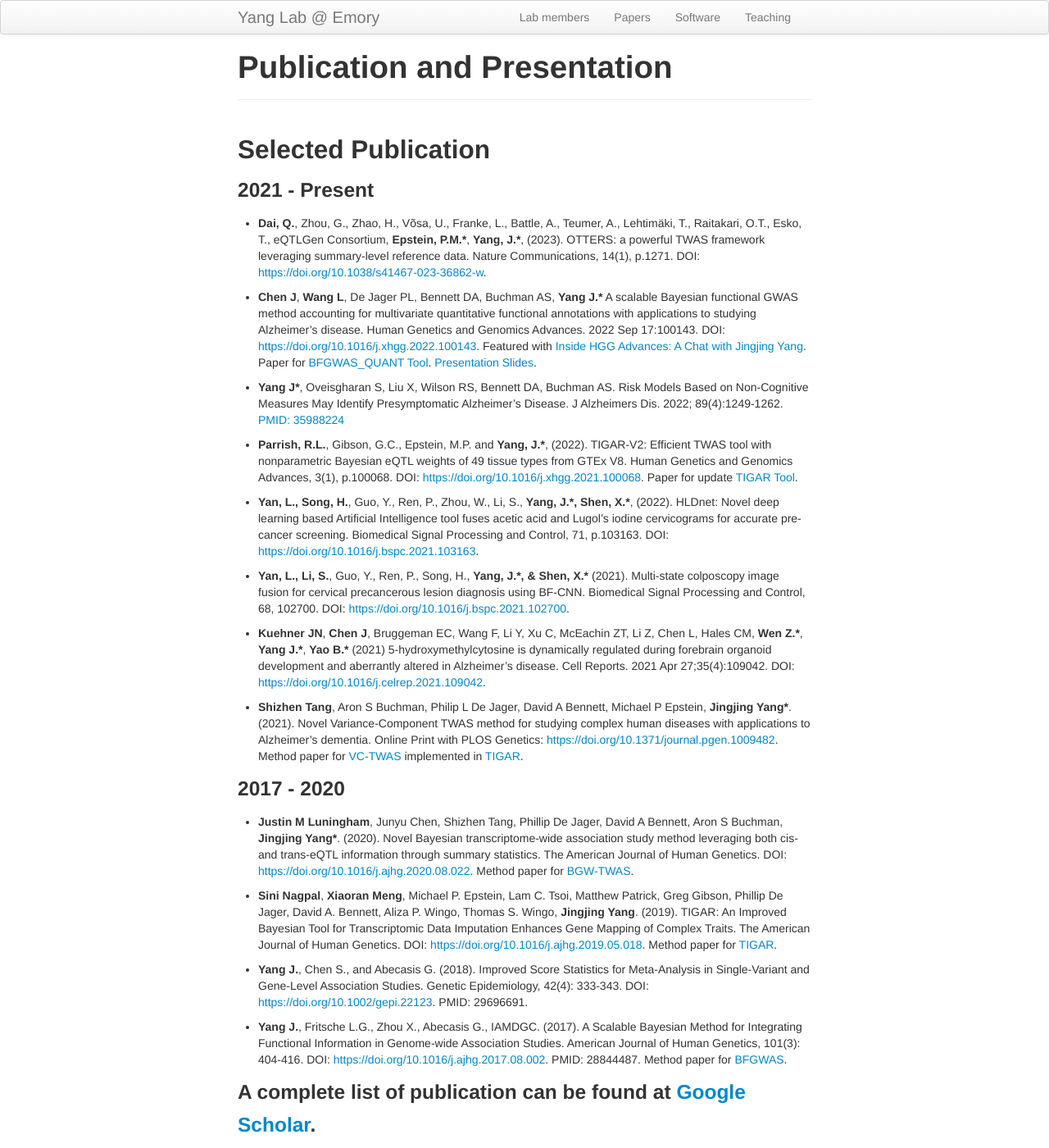
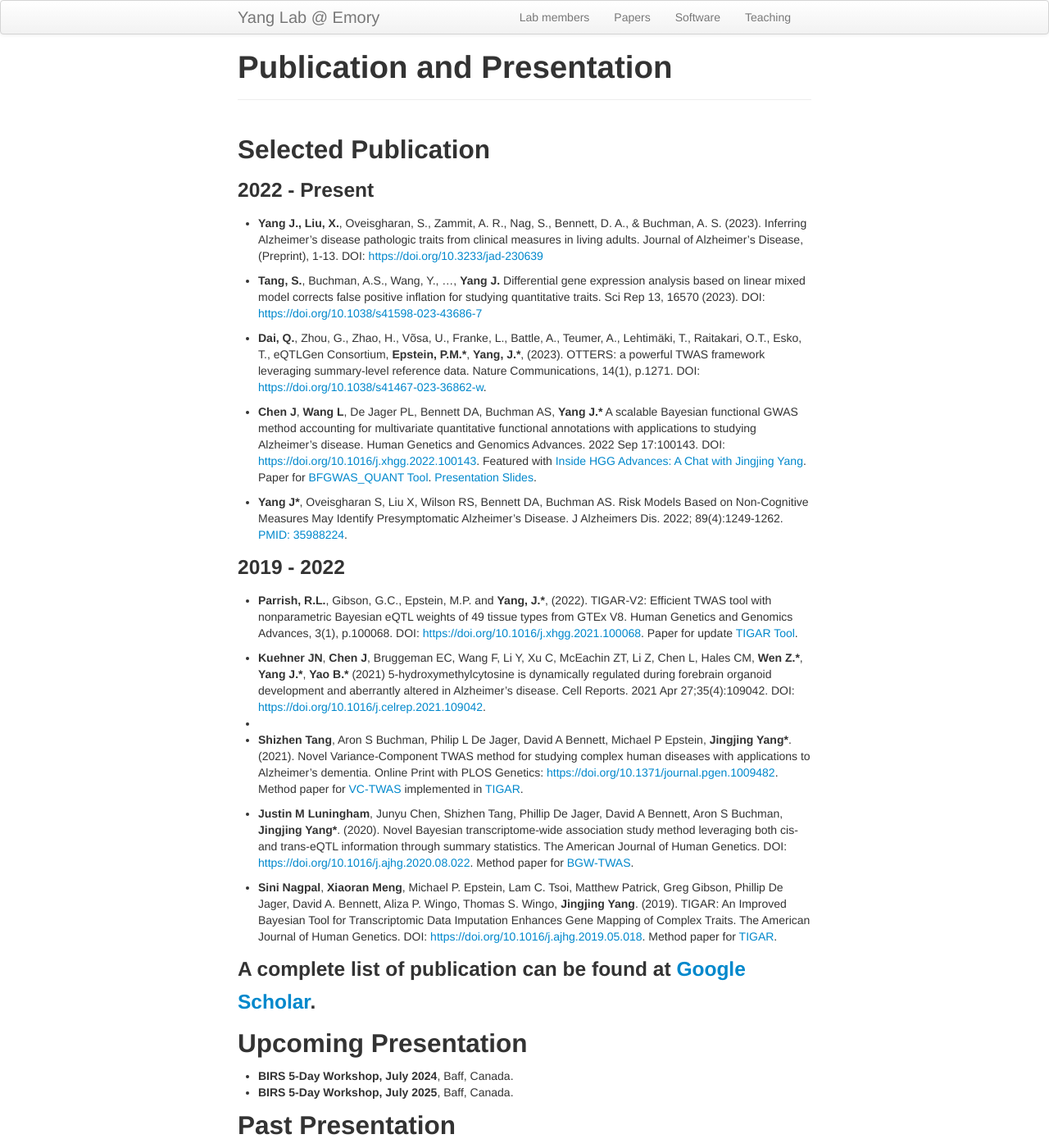
Before and after one commit to yanglab-emory/yanglab-emory.github.io, a Jekyll site: the page built from pages/papers.md, in a window 1280 px wide and 1400 px high. Shown: the whole window at 82% size. Built offline with Jekyll 4.4.1, drawn with Linux system fonts in a browser that asks for light colours; some of the changed text lies outside the part shown.

Commit message:
update lab pages

```diff
--- a/pages/papers.md
+++ b/pages/papers.md
@@ -5,48 +5,46 @@ title: "Publication and Presentation"
 
 ## Selected Publication
 
-### 2021 - Present
+### 2022 - Present
+
+* **Yang J., Liu, X.**, Oveisgharan, S., Zammit, A. R., Nag, S., Bennett, D. A., & Buchman, A. S. (2023). Inferring Alzheimer’s disease pathologic traits from clinical measures in living adults. Journal of Alzheimer's Disease, (Preprint), 1-13. DOI: <https://doi.org/10.3233/jad-230639>
+
+* **Tang, S.**, Buchman, A.S., Wang, Y., ..., **Yang J.** Differential gene expression analysis based on linear mixed model corrects false positive inflation for studying quantitative traits. Sci Rep 13, 16570 (2023). DOI: <https://doi.org/10.1038/s41598-023-43686-7>
 
 * **Dai, Q.**, Zhou, G., Zhao, H., Võsa, U., Franke, L., Battle, A., Teumer, A., Lehtimäki, T., Raitakari, O.T., Esko, T., eQTLGen Consortium, **Epstein, P.M.\***, **Yang, J.\***, (2023). OTTERS: a powerful TWAS framework leveraging summary-level reference data. Nature Communications, 14(1), p.1271. DOI: <https://doi.org/10.1038/s41467-023-36862-w>.
 
 * **Chen J**, **Wang L**, De Jager PL, Bennett DA, Buchman AS, **Yang J.\*** A scalable Bayesian functional GWAS method accounting for multivariate quantitative functional annotations with applications to studying Alzheimer's disease. Human Genetics and Genomics Advances. 2022 Sep 17:100143. DOI: <https://doi.org/10.1016/j.xhgg.2022.100143>. Featured with [Inside HGG Advances: A Chat with Jingjing Yang](https://www.ashg.org/hgga/inside-hgg-advances-with-jingjing-yang/). Paper for [BFGWAS_QUANT Tool](https://github.com/yanglab-emory/BFGWAS_QUANT). <a href="../assets/PresentationSlides/BFGWAS_QUANT_2022.pdf"> Presentation Slides</a>.
 
-* **Yang J\***, Oveisgharan S, Liu X, Wilson RS, Bennett DA, Buchman AS. Risk Models Based on Non-Cognitive Measures May Identify Presymptomatic Alzheimer's Disease. J Alzheimers Dis. 2022; 89(4):1249-1262. [PMID: 35988224](https://pubmed.ncbi.nlm.nih.gov/35988224/)
+* **Yang J\***, Oveisgharan S, Liu X, Wilson RS, Bennett DA, Buchman AS. Risk Models Based on Non-Cognitive Measures May Identify Presymptomatic Alzheimer's Disease. J Alzheimers Dis. 2022; 89(4):1249-1262. [PMID: 35988224](https://pubmed.ncbi.nlm.nih.gov/35988224/).
+
+
+### 2019 - 2022
 
 * **Parrish, R.L.**, Gibson, G.C., Epstein, M.P. and **Yang, J.\***, (2022). TIGAR-V2: Efficient TWAS tool with nonparametric Bayesian eQTL weights of 49 tissue types from GTEx V8. Human Genetics and Genomics Advances, 3(1), p.100068. DOI: <https://doi.org/10.1016/j.xhgg.2021.100068>. Paper for update [TIGAR Tool](https://github.com/yanglab-emory/TIGAR).
 
-* **Yan, L., Song, H.**, Guo, Y., Ren, P., Zhou, W., Li, S., **Yang, J.\*, Shen, X.\***, (2022). HLDnet: Novel deep learning based Artificial Intelligence tool fuses acetic acid and Lugol’s iodine cervicograms for accurate pre-cancer screening. Biomedical Signal Processing and Control, 71, p.103163. DOI: <https://doi.org/10.1016/j.bspc.2021.103163>.
-
-* **Yan, L., Li, S.**, Guo, Y., Ren, P., Song, H., **Yang, J.\*, & Shen, X.\*** (2021). Multi-state colposcopy image fusion for cervical precancerous lesion diagnosis using BF-CNN. Biomedical Signal Processing and Control, 68, 102700. DOI: <https://doi.org/10.1016/j.bspc.2021.102700>.
-
 * **Kuehner JN**, **Chen J**, Bruggeman EC, Wang F, Li Y, Xu C, McEachin ZT, Li Z, Chen L, Hales CM, **Wen Z.\***, **Yang J.\***, **Yao B.\*** (2021) 5-hydroxymethylcytosine is dynamically regulated during forebrain organoid development and aberrantly altered in Alzheimer’s disease. Cell Reports. 2021 Apr 27;35(4):109042. DOI: <https://doi.org/10.1016/j.celrep.2021.109042>.
-
+*
 * **Shizhen Tang**, Aron S Buchman, Philip L De Jager, David A Bennett, Michael P Epstein, **Jingjing Yang\***. (2021). Novel Variance-Component TWAS method for studying complex human diseases with applications to Alzheimer's dementia. Online Print with PLOS Genetics: <https://doi.org/10.1371/journal.pgen.1009482>. Method paper for [VC-TWAS](https://github.com/yanglab-emory/VC_TWAS) implemented in [TIGAR](https://github.com/yanglab-emory/TIGAR).
-
-
-
-### 2017 - 2020
 
 * **Justin M Luningham**, Junyu Chen, Shizhen Tang, Phillip De Jager, David A Bennett, Aron S Buchman, **Jingjing Yang\***. (2020). Novel Bayesian transcriptome-wide association study method leveraging both cis-and trans-eQTL information through summary statistics. The American Journal of Human Genetics. DOI: <https://doi.org/10.1016/j.ajhg.2020.08.022>. Method paper for [BGW-TWAS](https://github.com/yanglab-emory/BGW-TWAS).
 
 * **Sini Nagpal**, **Xiaoran Meng**, Michael P. Epstein, Lam C. Tsoi, Matthew Patrick, Greg Gibson, Phillip De Jager, David A. Bennett, Aliza P. Wingo, Thomas S. Wingo, **Jingjing Yang**. (2019). TIGAR: An Improved Bayesian Tool for Transcriptomic Data Imputation Enhances Gene Mapping of Complex Traits. The American Journal of Human Genetics. DOI: <https://doi.org/10.1016/j.ajhg.2019.05.018>. Method paper for [TIGAR](https://github.com/yanglab-emory/TIGAR).
 
-* **Yang J.**, Chen S., and Abecasis G. (2018). Improved Score Statistics for Meta-Analysis in Single-Variant and Gene-Level Association Studies. Genetic Epidemiology, 42(4): 333-343. DOI: <https://doi.org/10.1002/gepi.22123>. PMID: 29696691.
-
-* **Yang J.**, Fritsche L.G., Zhou X., Abecasis G., IAMDGC. (2017). A Scalable Bayesian Method for Integrating Functional Information in Genome-wide Association Studies. American Journal of Human Genetics, 101(3): 404-416. DOI: <https://doi.org/10.1016/j.ajhg.2017.08.002>. PMID: 28844487. Method paper for [BFGWAS](https://github.com/yanglab-emory/bfGWAS_SS).
-
 
 
 ### A complete list of publication can be found at [Google Scholar](https://scholar.google.com/citations?user=ANXPW-UAAAAJ&hl=en).
 
+
 ## Upcoming Presentation
 
-* **JSM 2023 (Invited)**, Toronto, Canada. _A scalable Bayesian functional GWAS method accounting for multivariate quantitative functional annotations_.
+* **BIRS 5-Day Workshop, July 2024**, Baff, Canada.
+* **BIRS 5-Day Workshop, July 2025**, Baff, Canada.
 
 
 ## Past Presentation
 
 ### Oral Presentation
+* **JSM 2023 (Invited)**, Toronto, Canada. _A scalable Bayesian functional GWAS method accounting for multivariate quantitative functional annotations_.
 
 * **ENAR 2023 Spring Meeting (Invited)**, Nashville, TN. _SR-TWAS: Leveraging Multiple Reference Panels to Improve TWAS Power by Ensemble Machine Learning_.
 
```
